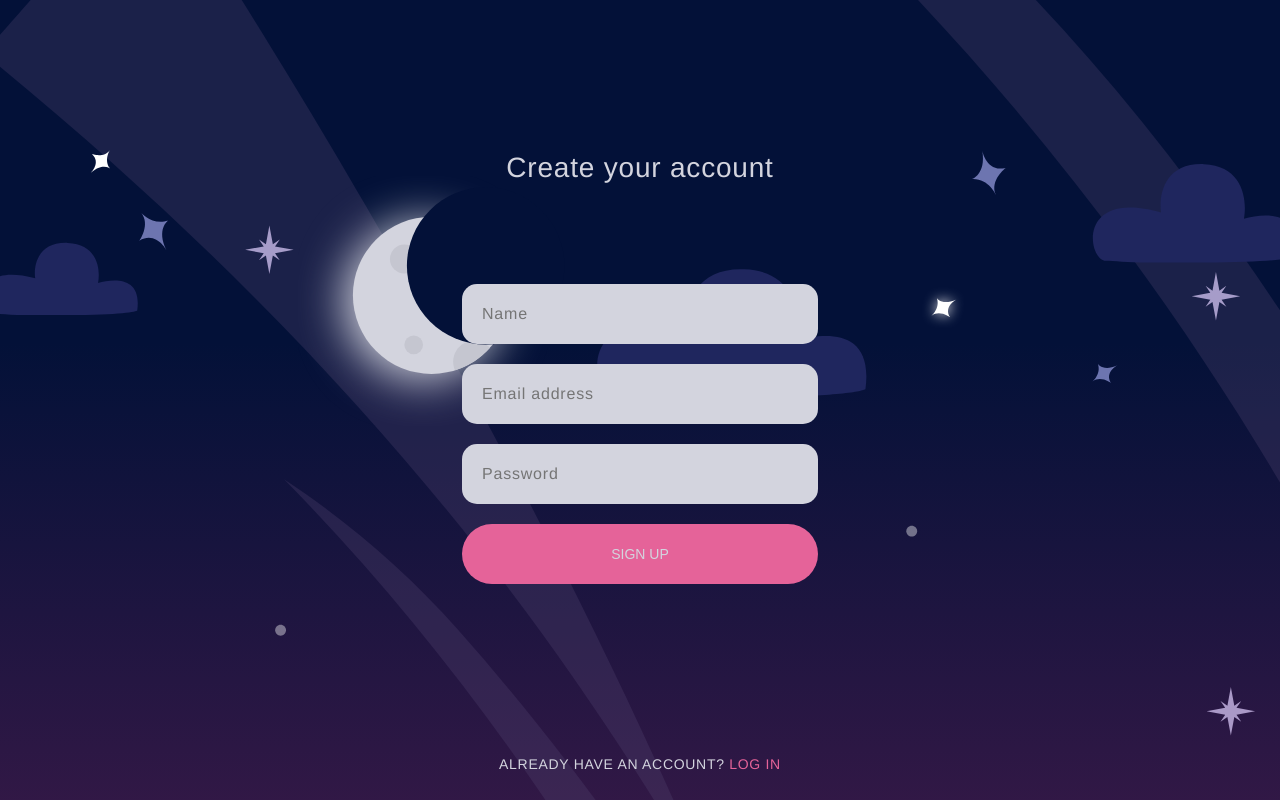
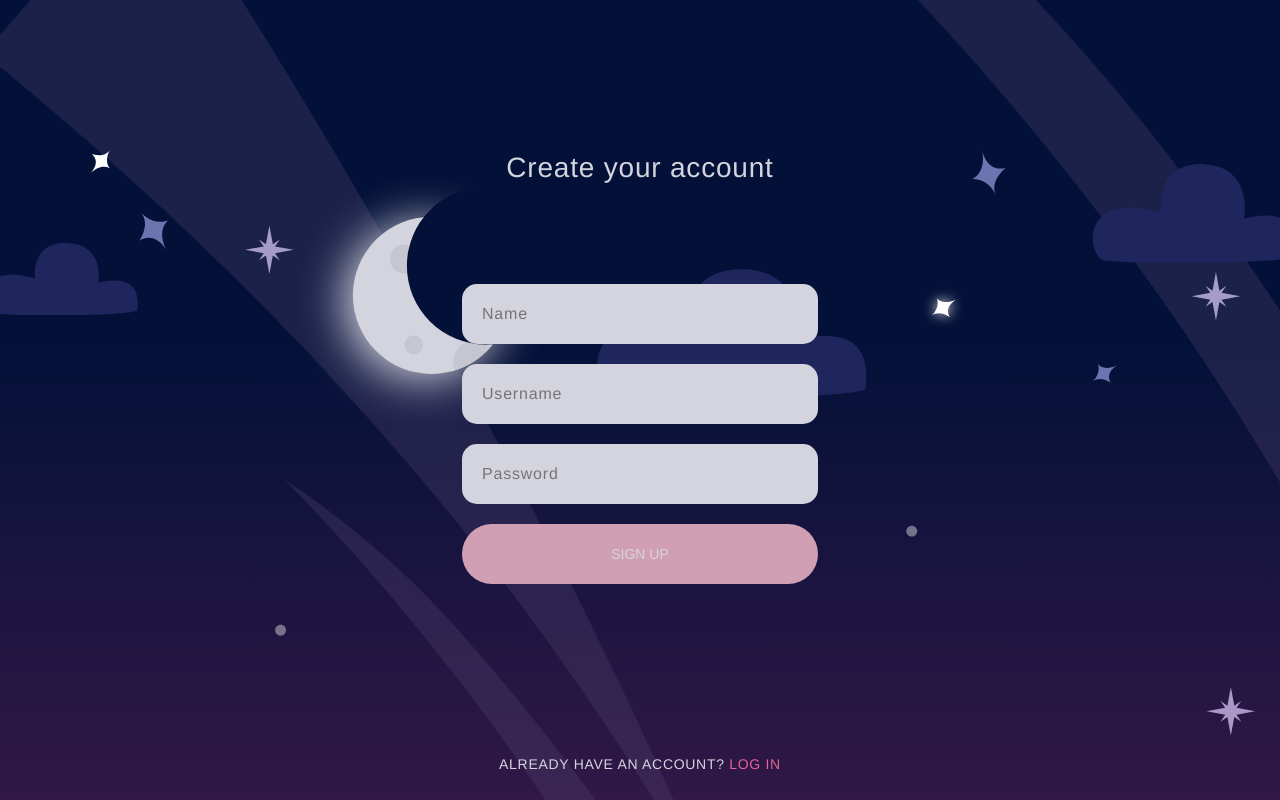
Before and after one commit to menchu123/dreamist-frontend, a Vue app: page /signup in a window 1280 px wide. Built offline with nearby package versions, Linux system fonts and the light colour scheme.

Commit message:
Added condition to disable button if form not completed

```diff
--- a/src/views/SignUp.vue
+++ b/src/views/SignUp.vue
@@ -1,32 +1,19 @@
 <template>
   <section class="signup">
     <h1 class="signup__title">Create your account</h1>
-    <form
-      action=""
-      class="signup__form"
-      novalidate
-      autocomplete="off"
-      @submit.prevent
-    >
-      <input
-        type="text"
-        name="name"
-        id="name"
-        placeholder="Name"
-      />
-      <input
-        type="email"
-        name="email"
-        id="email"
-        placeholder="Email address"
-      />
+    <form action="" class="signup__form" novalidate autocomplete="off" @submit.prevent>
+      <input type="text" name="name" id="name" placeholder="Name" v-model="name" />
+      <input type="text" name="username" id="username" placeholder="Username" v-model="username" />
       <input
         type="password"
         name="password"
         id="password"
         placeholder="Password"
+        v-model="password"
       />
-      <button type="submit">SIGN UP</button>
+      <button type="submit" :disabled="username === '' || password === '' || name === ''">
+        SIGN UP
+      </button>
     </form>
     <div class="bottom-link">
       <p class="bottom-link__text">
@@ -44,6 +31,15 @@ import { defineComponent } from "vue";
 
 export default defineComponent({
   name: "SignUp",
+  data() {
+    return {
+      name: "",
+      username: "",
+      password: "",
+      isDisabled: true,
+      wrongCredentials: false,
+    };
+  },
 });
 </script>
 
```
